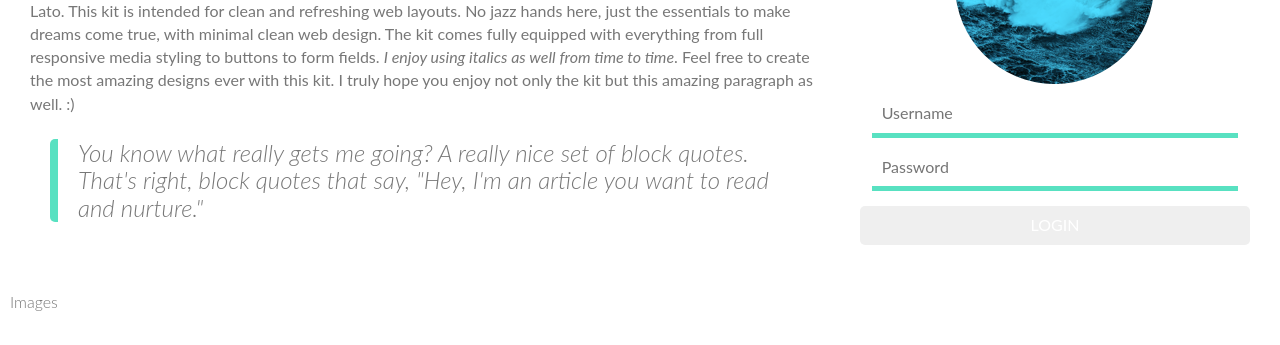
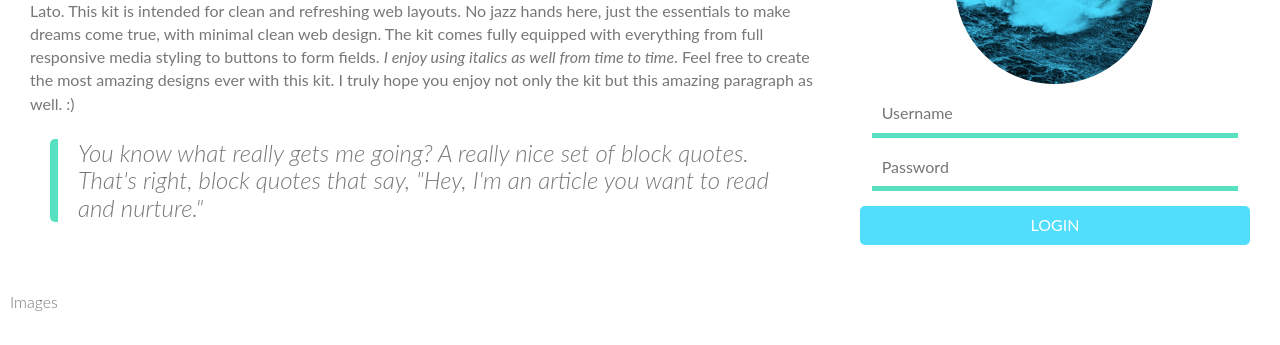
Before and after one commit to ElDuke717/tdfewd-project4, a plain HTML site: page style_guide_v7/resources/index.html in a window 1280 px wide. Shown: the part 411-756 px from the top of the page. Drawn offline with nearby package versions, Linux system fonts and the light colour scheme; files that its build step writes are made by us from their sources.

Commit message:
Fixed the :hover color transition
The Sass puzzle has been solved and both the background lightening and transition have been applied using the loop witht the appropriate syntax.

```diff
--- a/style_guide_v7/scss/components/_buttons.scss
+++ b/style_guide_v7/scss/components/_buttons.scss
@@ -10,14 +10,10 @@
     padding: 10px 0;
     text-transform: uppercase;
     border-radius: 5px;
-    %btn {
-      @include buttons($btns);
-    }
   }
 
-  .btn {
-    @include buttons($btns);
-  }
+  @include buttons($btns);
+
   /*
   .default {
     background-color: $default-color;
--- a/style_guide_v7/scss/utilities/_mixins.scss
+++ b/style_guide_v7/scss/utilities/_mixins.scss
@@ -6,16 +6,13 @@
 
 @mixin buttons($map) {
     @each $btn, $color in $map {
-      & #{$btn} {
-        color: $color;
+      .#{$btn} {
+        background-color: $color;
 
        &:hover {
-        background-color: lighten ($color, 15%);
+        background-color: lighten($color, 15%);
+        transition: 0.5s;
       }
       }
     }
   }
-
-  .btn {
-    @include buttons($btns);
-  }
```
Also changed, not shown: style_guide_v7/css/styles.css.
